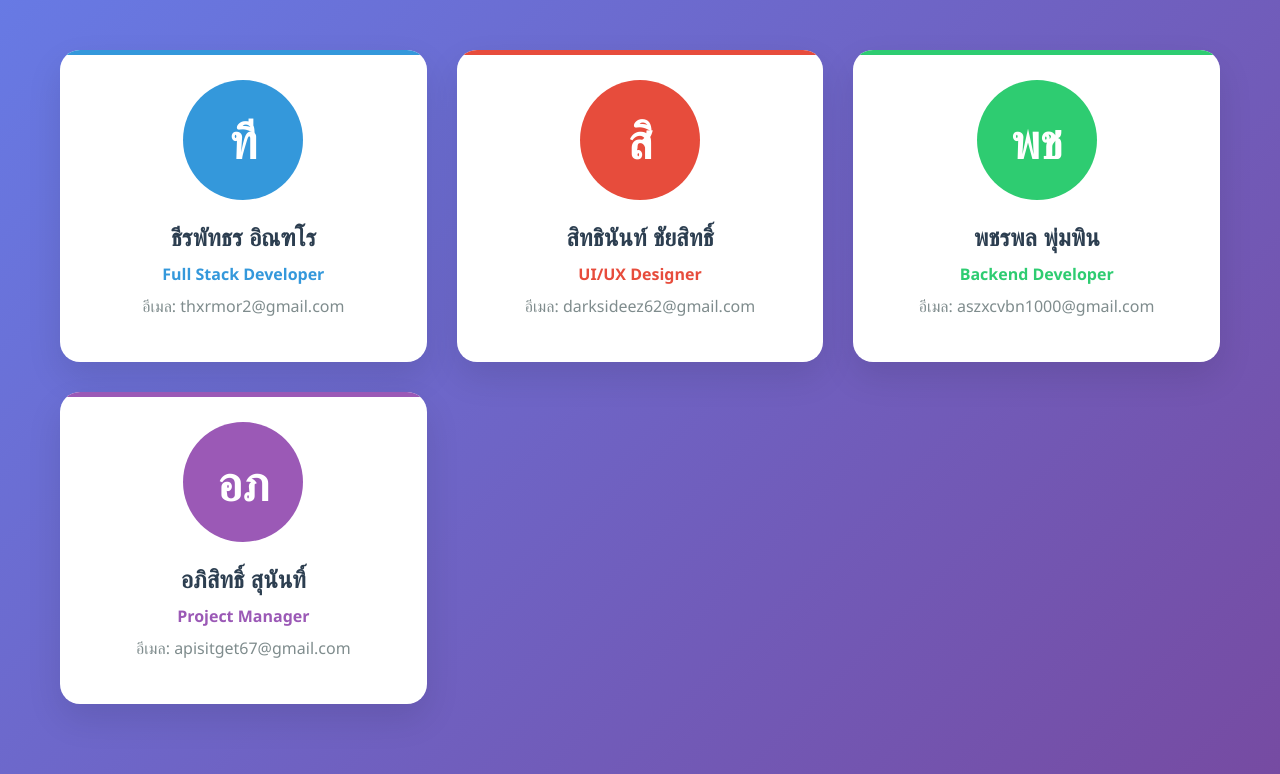
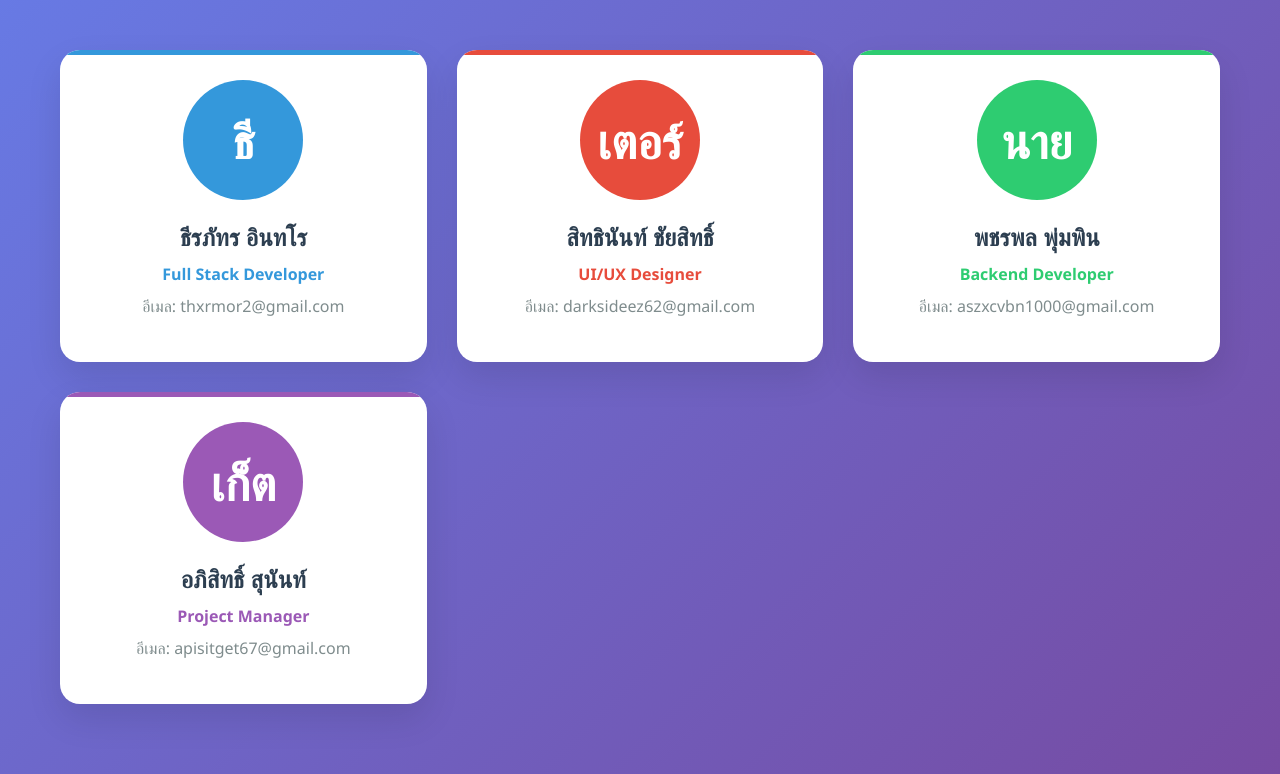
Before and after one commit to Tmlcf/vercel-supabase1, a Django app: page /about/ in a window 1280 px wide. Shown: the part 187-961 px from the top of the page. Run offline with Django 5.2, Linux system fonts and the light colour scheme.

Commit message:
lastcommit

```diff
--- a/templates/about.html
+++ b/templates/about.html
@@ -181,26 +181,26 @@
 		</div>
 		<div class="team-grid">
 			<div class="person-card person-1">
-				<div class="avatar">ที</div>
-				<div class="person-name">ธีรพัทธร อิณฑโร</div>
+				<div class="avatar">ธี</div>
+				<div class="person-name">ธีรภัทร อินทโร</div>
 				<div class="person-role">Full Stack Developer</div>
 				<div class="person-age">อีเมล: thxrmor2@gmail.com</div>
 			</div>
 			<div class="person-card person-2">
-				<div class="avatar">สิ</div>
+				<div class="avatar">เตอร์</div>
 				<div class="person-name">สิทธินันท์ ชัยสิทธิ์</div>
 				<div class="person-role">UI/UX Designer</div>
 				<div class="person-age">อีเมล: darksideez62@gmail.com</div>
 			</div>
 			<div class="person-card person-3">
-				<div class="avatar">พช</div>
+				<div class="avatar">นาย</div>
 				<div class="person-name">พชรพล พุ่มพิน</div>
 				<div class="person-role">Backend Developer</div>
 				<div class="person-age">อีเมล: aszxcvbn1000@gmail.com</div>
 			</div>
 			<div class="person-card person-4">
-				<div class="avatar">อภ</div>
-				<div class="person-name">อภิสิทธิ์ สุนันทิ์</div>
+				<div class="avatar">เก็ต</div>
+				<div class="person-name">อภิสิทธิ์ สุนันท์</div>
 				<div class="person-role">Project Manager</div>
 				<div class="person-age">อีเมล: apisitget67@gmail.com</div>
 			</div>
```
